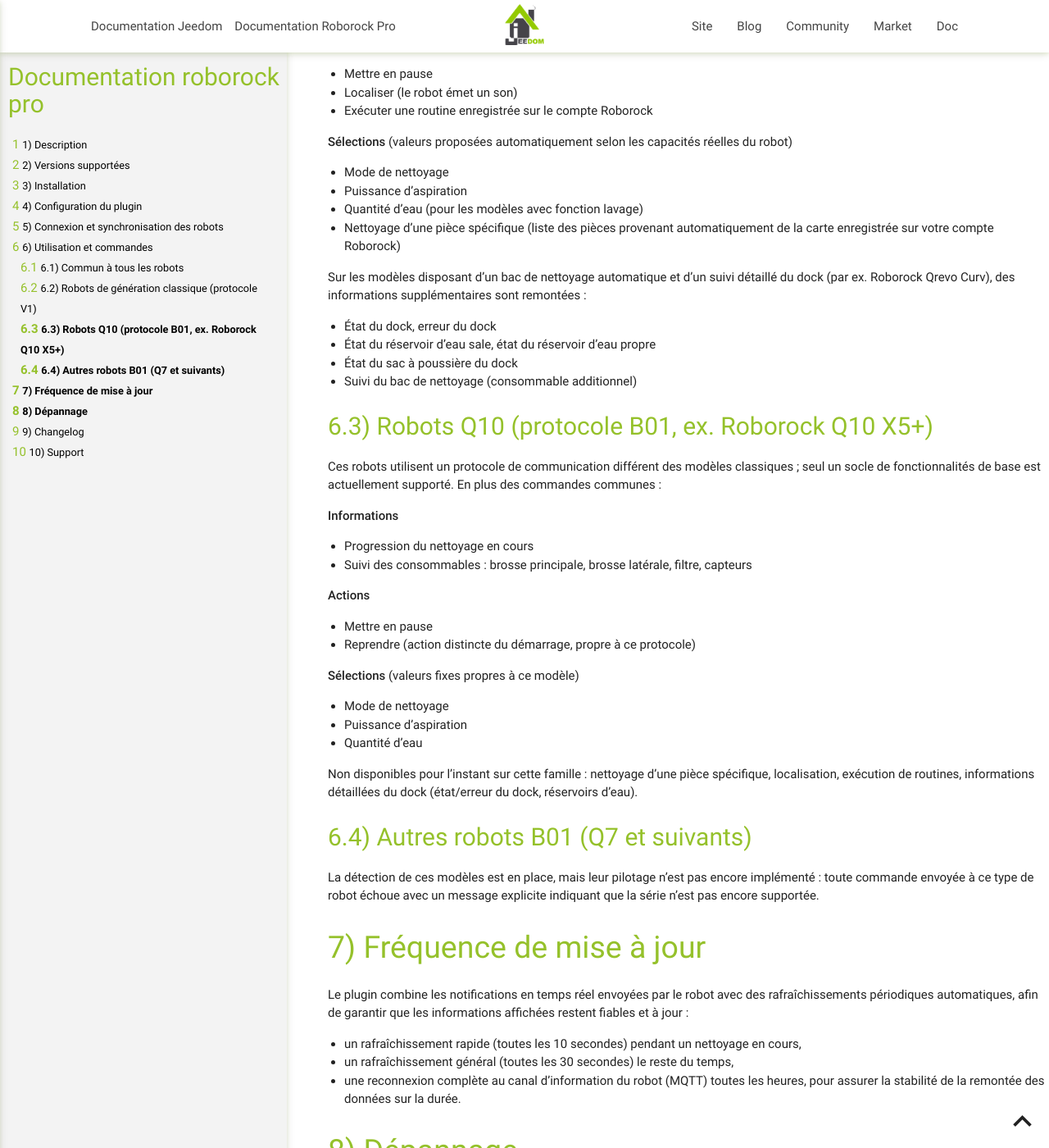
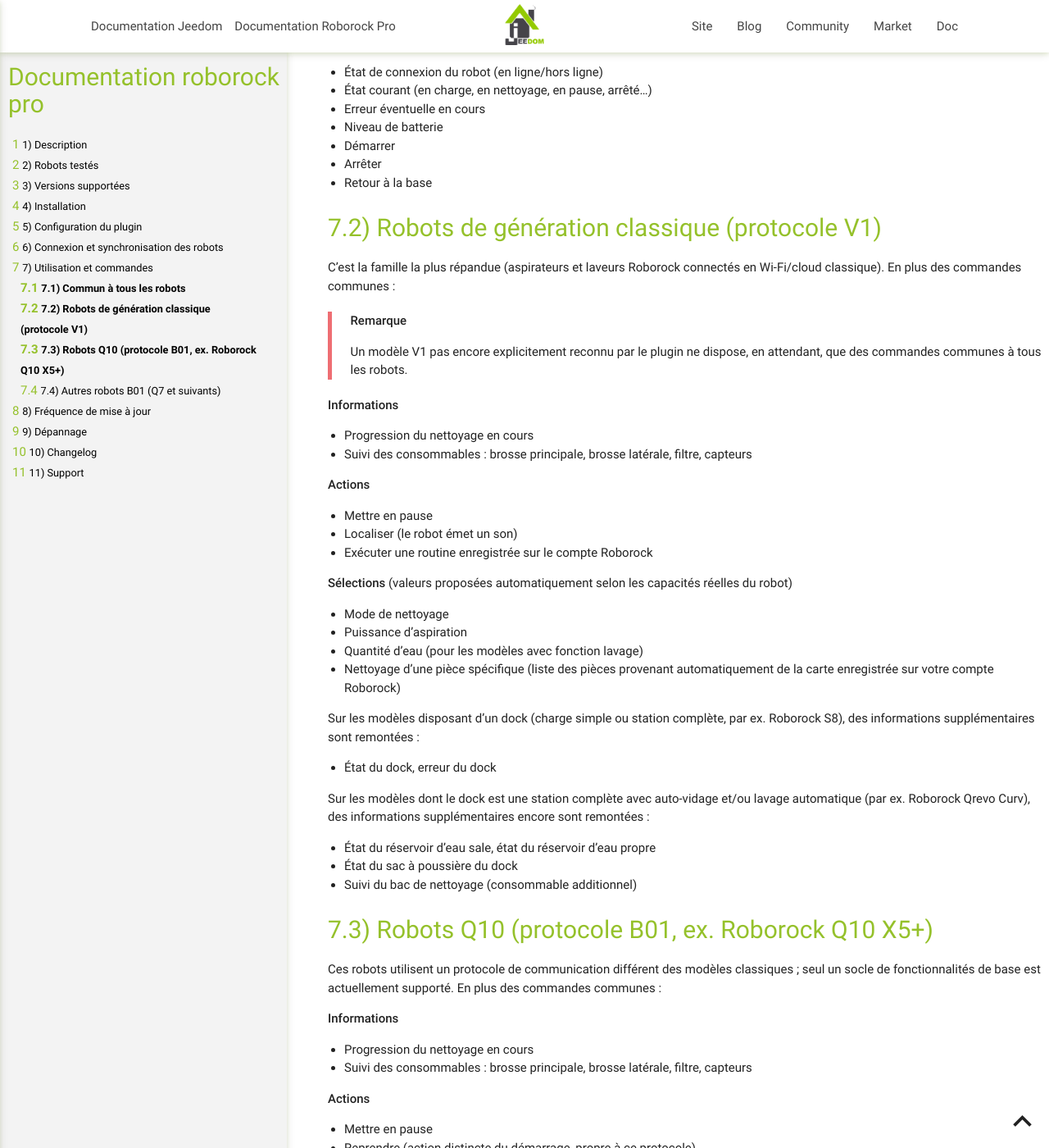
Before and after one commit to thanaus/jeedom_docs, a Jekyll site: the page built from plugins/roborockpro/fr_FR/index.md, in a window 1280 px wide and 1400 px high, scrolled down 2048 px. Shown: the whole window at 82% size. Built offline with Jekyll 4.4.1, drawn with Linux system fonts in a browser that asks for light colours; some of the changed text lies outside the part shown.

Commit message:
Update index.md

```diff
--- a/plugins/roborockpro/fr_FR/index.md
+++ b/plugins/roborockpro/fr_FR/index.md
@@ -24,6 +24,20 @@ famille de modèles.
 
 La connexion à votre compte se fait de façon sécurisée par e-mail et code de
 confirmation : aucun mot de passe n'est demandé ni stocké par le plugin.
+
+# Robots testés
+
+Le plugin est conçu pour fonctionner avec l'ensemble des robots Roborock connectés au
+cloud, mais les modèles suivants ont été officiellement testés :
+
+| Robot                 | Nom interne (modèle)     |
+|------------------------|--------------------------|
+| Roborock Qrevo Master  | `roborock.vacuum.a117`  |
+| Roborock Qrevo Curv    | `roborock.vacuum.a135`  |
+| Roborock Qrevo Pro     | `roborock.vacuum.a101`  |
+| Roborock S8            | `roborock.vacuum.a51`  |
+| Roborock Saros 20      | `roborock.vacuum.a288`  |
+| Roborock Q10 X5+       | `roborock.vacuum.ss09`  |
 
 # Versions supportées
 
@@ -109,10 +123,15 @@ Wi-Fi/cloud classique). En plus des commandes communes :
 - Nettoyage d'une pièce spécifique (liste des pièces provenant automatiquement de la
   carte enregistrée sur votre compte Roborock)
 
-Sur les modèles disposant d'un bac de nettoyage automatique et d'un suivi détaillé du
-dock (par ex. Roborock Qrevo Curv), des informations supplémentaires sont remontées :
+Sur les modèles disposant d'un dock (charge simple ou station complète, par ex.
+Roborock S8), des informations supplémentaires sont remontées :
 
 - État du dock, erreur du dock
+
+Sur les modèles dont le dock est une station complète avec auto-vidage et/ou lavage
+automatique (par ex. Roborock Qrevo Curv), des informations supplémentaires encore sont
+remontées :
+
 - État du réservoir d'eau sale, état du réservoir d'eau propre
 - État du sac à poussière du dock
 - Suivi du bac de nettoyage (consommable additionnel)
```
